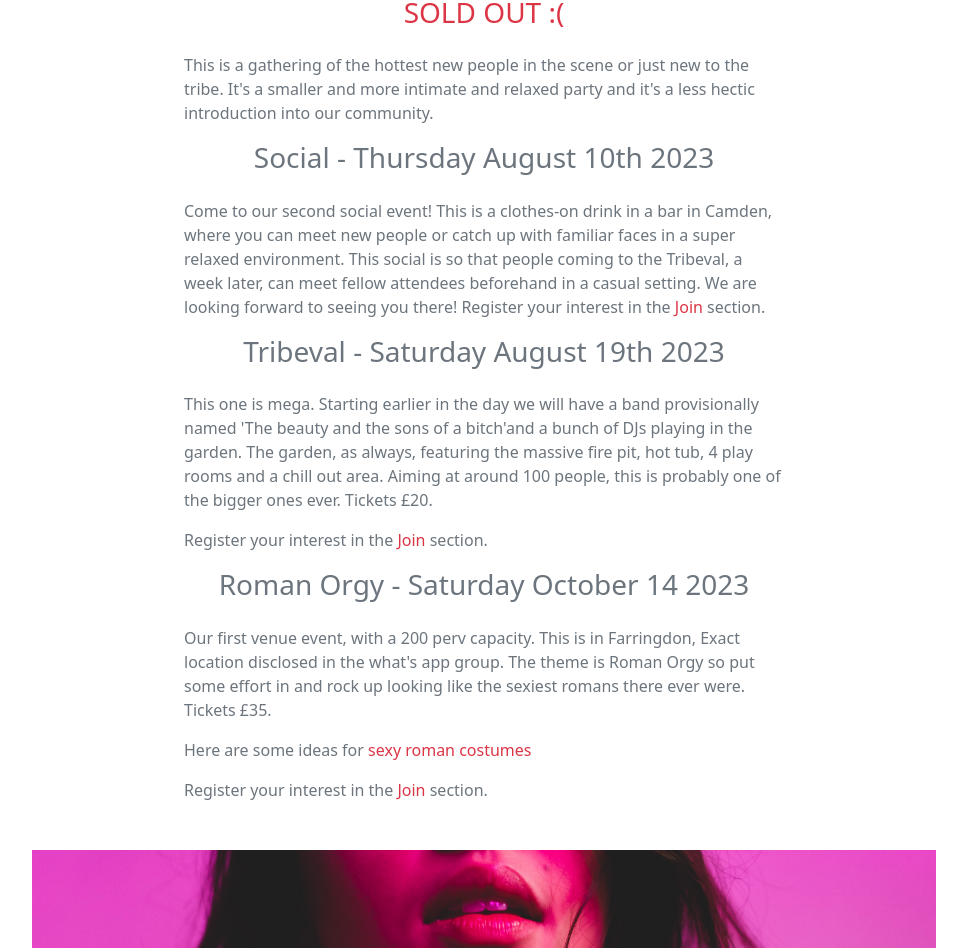
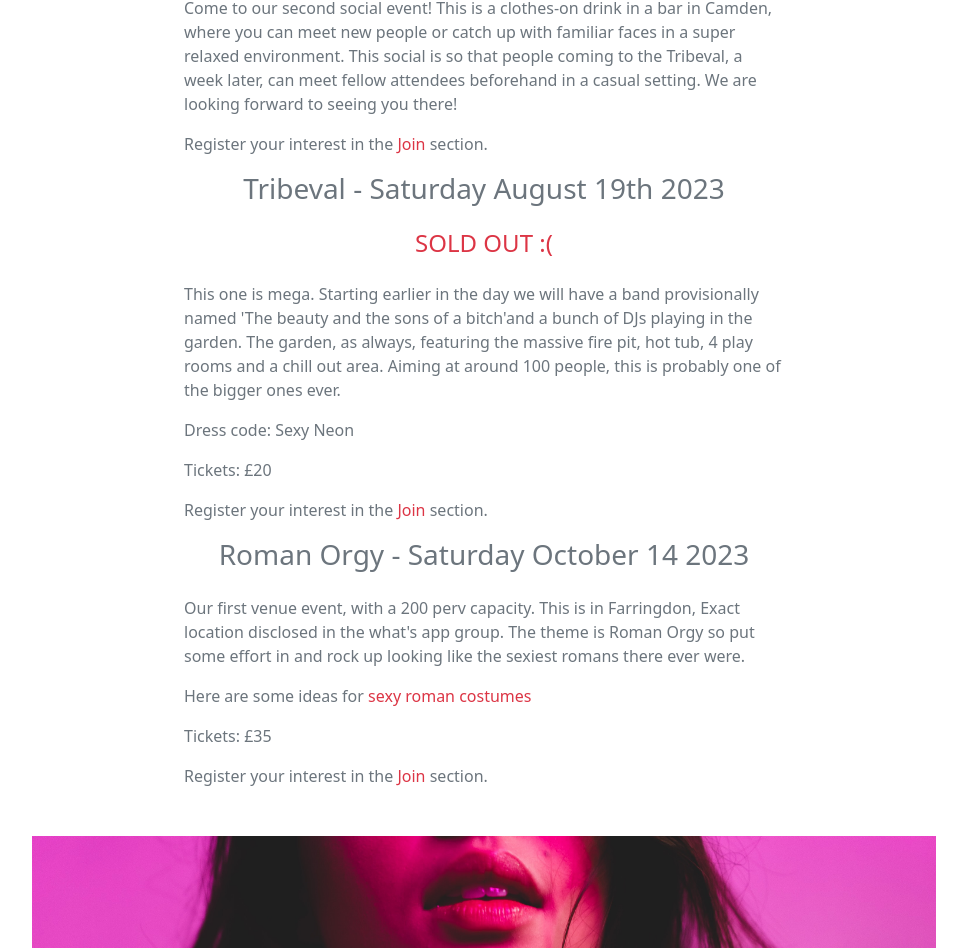
Before and after one commit to dantrovato/the-tribe-react18, a React (Vite) app: page /events in a window 1280 px wide. Shown: the part 572-1520 px from the top of the page, without its empty margins (156-1123 px from the left). Built offline with nearby package versions, Linux system fonts and the light colour scheme.

Commit message:
update events page after newbies2

```diff
--- a/src/components/Events.tsx
+++ b/src/components/Events.tsx
@@ -4,21 +4,6 @@ const Events = () => {
   return (
     <div className="m-5">
       <h1 className="text-center text-muted mb-5">Next events</h1>
-
-      <div>
-        <h3 className="text-center text-muted mb-4">
-          Newbies part 2 - Friday July 21st 2023{" "}
-        </h3>
-        <h3 className="text-center text-danger mb-4">SOLD OUT :(</h3>
-        <p
-          className=" text-muted mb-3"
-          style={{ maxWidth: "600px", margin: "auto" }}
-        >
-          This is a gathering of the hottest new people in the scene or just new
-          to the tribe. It's a smaller and more intimate and relaxed party and
-          it's a less hectic introduction into our community.
-        </p>
-      </div>
 
       <div>
         <h3 className="text-center text-muted mb-4">
@@ -33,7 +18,14 @@ const Events = () => {
           faces in a super relaxed environment. This social is so that people
           coming to the Tribeval, a week later, can meet fellow attendees
           beforehand in a casual setting. We are looking forward to seeing you
-          there! Register your interest in the{" "}
+          there!
+        </p>
+
+        <p
+          className="text-muted mb-3"
+          style={{ maxWidth: "600px", margin: "auto" }}
+        >
+          Register your interest in the{" "}
           <Link className="navbar-brand text-danger" to="/join">
             Join
           </Link>{" "}
@@ -45,6 +37,7 @@ const Events = () => {
         <h3 className="text-center text-muted mb-4">
           Tribeval - Saturday August 19th 2023{" "}
         </h3>
+        <h4 className="text-center text-danger mb-4">SOLD OUT :(</h4>
         <p
           className=" text-muted mb-3"
           style={{ maxWidth: "600px", margin: "auto" }}
@@ -54,7 +47,18 @@ const Events = () => {
           DJs playing in the garden. The garden, as always, featuring the
           massive fire pit, hot tub, 4 play rooms and a chill out area. Aiming
           at around 100 people, this is probably one of the bigger ones ever.
-          Tickets £20.{" "}
+        </p>
+        <p
+          className=" text-muted mb-3"
+          style={{ maxWidth: "600px", margin: "auto" }}
+        >
+          Dress code: Sexy Neon{" "}
+        </p>
+        <p
+          className=" text-muted mb-3"
+          style={{ maxWidth: "600px", margin: "auto" }}
+        >
+          Tickets: £20{" "}
         </p>
 
         <p
@@ -78,7 +82,7 @@ const Events = () => {
           Our first venue event, with a 200 perv capacity. This is in
           Farringdon, Exact location disclosed in the what's app group. The
           theme is Roman Orgy so put some effort in and rock up looking like the
-          sexiest romans there ever were. Tickets £35.
+          sexiest romans there ever were.
         </p>
 
         <p
@@ -92,6 +96,13 @@ const Events = () => {
           >
             sexy roman costumes
           </Link>{" "}
+        </p>
+
+        <p
+          className=" text-muted mb-3"
+          style={{ maxWidth: "600px", margin: "auto" }}
+        >
+          Tickets: £35{" "}
         </p>
 
         <p
```
